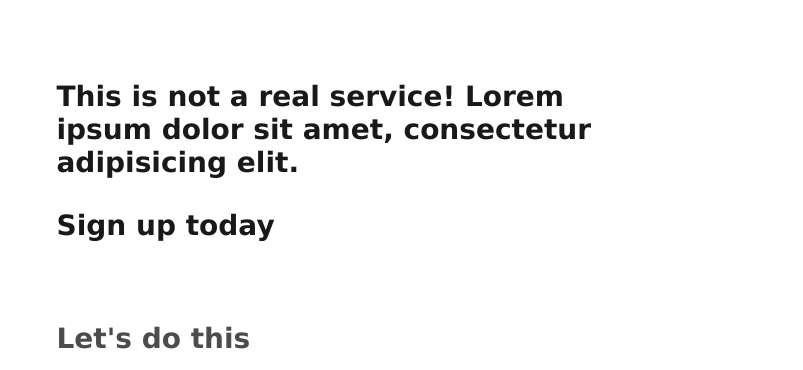
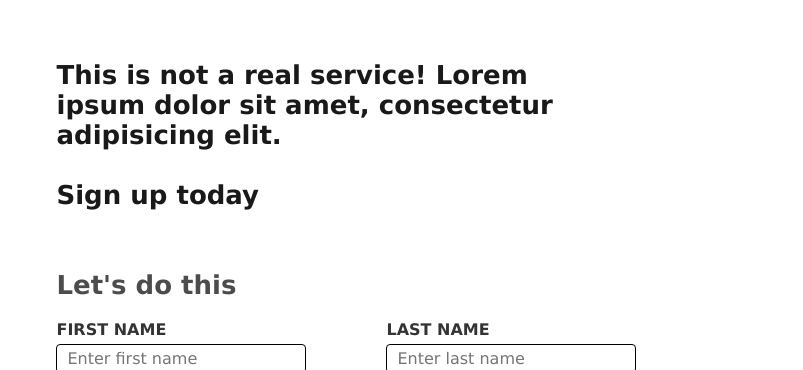
Before and after one commit to sgupta-70/signup-form, a plain HTML site: page index.html in a window 1280 px wide. Shown: the top 370 px of the page, 477-1280 px from the left. Drawn offline with Linux system fonts and the light colour scheme.

Commit message:
style - resized font and margin

```diff
--- a/style.css
+++ b/style.css
@@ -58,7 +58,7 @@ a {
 .signup-section {
     width: 100%;
     height: auto;
-    padding: 80px 60px;
+    padding: 60px 60px;
 }
 
 .intro {
@@ -67,19 +67,19 @@ a {
 }
 
 .intro p:first-child {
-    font-size: 2.8rem;
+    font-size: 2.6rem;
     font-weight: bold;
     margin-bottom: 30px;
 }
 
 .intro p:last-child {
-    font-size: 2.8rem;
+    font-size: 2.6rem;
     font-weight: bold;
-    margin-bottom: 80px;
+    margin-bottom: 60px;
 }
 
 .signup-section h2{
-    font-size: 2.8rem;
+    font-size: 2.6rem;
     color: rgba(0, 0, 0, 0.7);
     margin-bottom: 20px;
 }
```
